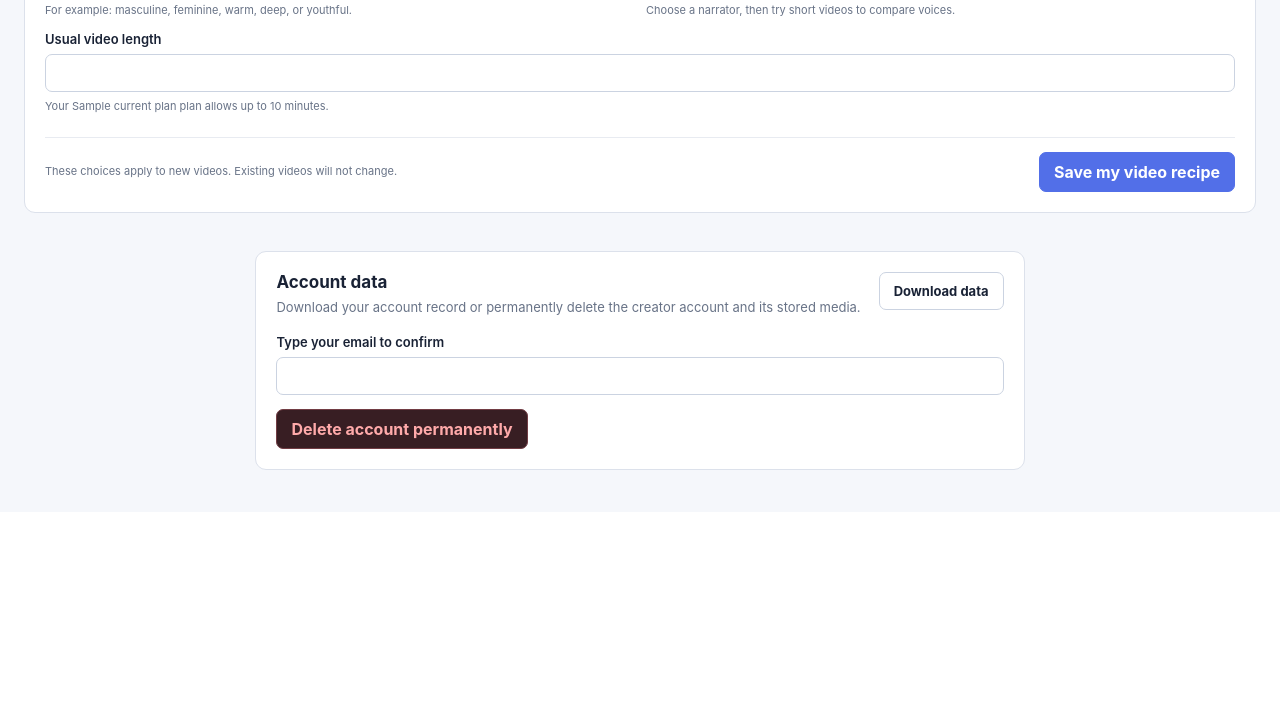
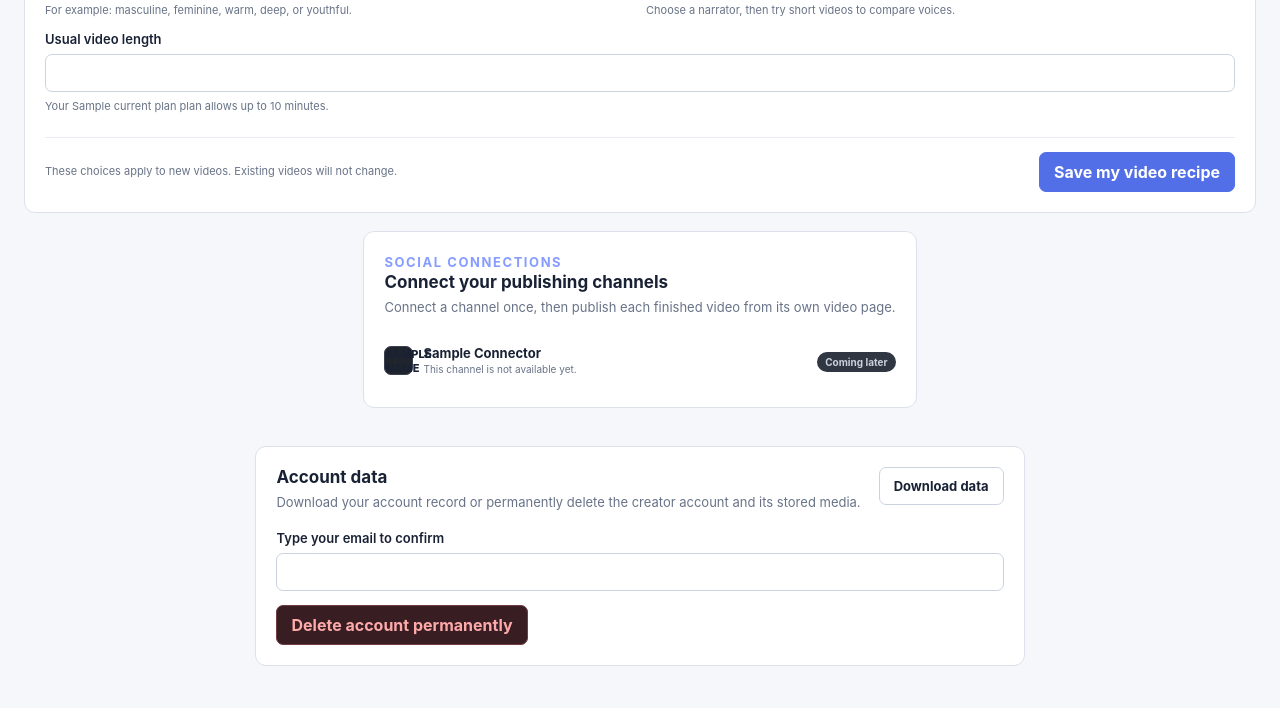
Before and after one commit to abstechnologydeveloper/sleep-doc-pipeline, a FastAPI app: template src/web/templates/settings.html in a window 1280 px wide. Shown: the part 1030-1738 px from the top of the page. Before the commit the page ends 1500 px from the top, so only its background shows below. Run offline with FastAPI, Linux system fonts and the light colour scheme; the template is opened without the code that fills it: most values are stand-ins (such as "Sample title", 1, 10 or a date in 2020); parts of the project's set-up code (start-up, migrations or seed data) failed here and were passed over; some libraries are stand-ins or nearby versions.

Commit message:
What:
*

This change addresses the need by:

*

```diff
--- a/src/backend/app.py
+++ b/src/backend/app.py
@@ -244,13 +244,7 @@ def reusable_media(request: Request) -> list[dict]:
 def reusable_media_job(job) -> bool:
     if not job or not job["video_path"]:
         return False
-    try:
-        platforms = json.loads(job["platforms"])
-    except (TypeError, json.JSONDecodeError):
-        return False
-    return job["kind"] == "automatic" or (
-        job["kind"] == "manual" and not platforms
-    )
+    return job["kind"] in {"automatic", "manual"}
 
 
 def shareable_job(job) -> bool:
@@ -874,6 +868,7 @@ def settings_page(request: Request):
             voice_options=VOICE_OPTIONS,
             voice_directions=VOICE_DIRECTIONS,
             current_plan=PLANS.get(user["plan"], PLANS["free"]),
+            connectors=connector_statuses(int(user["id"])),
             niche_options=NICHE_OPTIONS,
             content_styles=CONTENT_STYLES,
             profile_complete=bool(
@@ -1095,7 +1090,7 @@ def social_page(request: Request):
     redirect = creator_required(request)
     if redirect:
         return redirect
-    return render_social_page(request, request.query_params.get("connection_error"))
+    return RedirectResponse("/settings#social-connections", status_code=303)
 
 
 @app.get("/connections/youtube")
@@ -1109,7 +1104,7 @@ def connect_youtube(request: Request):
         return RedirectResponse(youtube_authorization_url(state), status_code=303)
     except RuntimeError:
         return RedirectResponse(
-            "/social?connection_error=YouTube+connection+is+not+configured",
+            "/settings?connection_error=YouTube+connection+is+not+configured#social-connections",
             status_code=303,
         )
 
@@ -1128,7 +1123,7 @@ def youtube_callback(
     expected = str(request.session.pop("youtube_oauth_state", ""))
     if not expected or not hmac.compare_digest(expected, state):
         return RedirectResponse(
-            "/social?connection_error=Invalid+YouTube+connection+state",
+            "/settings?connection_error=Invalid+YouTube+connection+state#social-connections",
             status_code=303,
         )
     if error:
@@ -1142,7 +1137,7 @@ def youtube_callback(
             else "Google did not approve the YouTube connection. Please try again."
         )
         return RedirectResponse(
-            f"/social?connection_error={quote_plus(message)}", status_code=303
+            f"/settings?connection_error={quote_plus(message)}#social-connections", status_code=303
         )
     user_id = int(current_user(request)["id"])
     try:
@@ -1181,9 +1176,9 @@ def youtube_callback(
         else:
             message = "YouTube could not be connected. Please try again."
         return RedirectResponse(
-            f"/social?connection_error={quote_plus(message)}", status_code=303
-        )
-    return RedirectResponse("/social", status_code=303)
+            f"/settings?connection_error={quote_plus(message)}#social-connections", status_code=303
+        )
+    return RedirectResponse("/settings?youtube_connected=1#social-connections", status_code=303)
 
 
 @app.post("/connections/youtube/disconnect")
@@ -1196,7 +1191,7 @@ def disconnect_youtube(request: Request, csrf: str = Form()):
     except ValueError:
         return HTMLResponse("Invalid form token", status_code=400)
     database.delete_social_connection(int(current_user(request)["id"]), "youtube")
-    return RedirectResponse("/social", status_code=303)
+    return RedirectResponse("/settings?youtube_disconnected=1#social-connections", status_code=303)
 
 
 @app.get("/jobs", response_class=HTMLResponse)
@@ -1411,35 +1406,22 @@ async def create_social_post(request: Request):
     except ValueError as exc:
         return render_social_page(request, str(exc), 400)
     owner_id = int(current_user(request)["id"])
-    if media_job["kind"] == "automatic":
-        if not database.queue_story_publication(
-            job_id=media_job_id,
-            owner_id=owner_id,
-            title=title,
-            description=description,
-            hashtags=hashtags,
-            platforms=platforms,
-            scheduled_at=scheduled_at,
-            youtube_privacy=youtube_privacy,
-        ):
-            return render_social_page(
-                request,
-                "This video is already busy. Wait for it to finish before publishing again.",
-                409,
-            )
-        job_id = media_job_id
-    else:
-        job_id = database.create_job(
-            owner_id=owner_id,
-            kind="manual",
-            title=title,
-            description=description,
-            hashtags=hashtags,
-            platforms=platforms,
-            scheduled_at=scheduled_at,
-            source_path=video_reference,
-            youtube_privacy=youtube_privacy,
-        )
+    if not database.queue_story_publication(
+        job_id=media_job_id,
+        owner_id=owner_id,
+        title=title,
+        description=description,
+        hashtags=hashtags,
+        platforms=platforms,
+        scheduled_at=scheduled_at,
+        youtube_privacy=youtube_privacy,
+    ):
+        return render_social_page(
+            request,
+            "This video is already busy. Wait for it to finish before publishing again.",
+            409,
+        )
+    job_id = media_job_id
     return RedirectResponse(f"/jobs/{job_id}", status_code=303)
 
 
@@ -1511,6 +1493,10 @@ def job_detail(request: Request, job_id: int):
                 else ""
             ),
             thumbnail_ready=thumbnail_available(job),
+            youtube_connected=any(
+                item.name == "youtube" and item.configured
+                for item in connector_statuses(int(current_user(request)["id"]))
+            ) if not is_admin(current_user(request)) else False,
             shareable=shareable_job(job),
             share_url=(
                 str(request.url_for("public_share", token=job["share_token"]))
@@ -1519,6 +1505,57 @@ def job_detail(request: Request, job_id: int):
             ),
         ),
     )
+
+
+@app.post("/jobs/{job_id}/publish")
+async def publish_job(request: Request, job_id: int):
+    redirect = creator_required(request)
+    if redirect:
+        return redirect
+    form = await request.form()
+    try:
+        verify_csrf(request, str(form.get("csrf", "")))
+    except ValueError:
+        return HTMLResponse("Invalid form token", status_code=400)
+    job, _ = owned_job(request, job_id)
+    if not reusable_media_job(job):
+        return HTMLResponse("This finished video is not available.", status_code=409)
+    if not any(
+        item.name == "youtube" and item.configured
+        for item in connector_statuses(int(current_user(request)["id"]))
+    ):
+        return RedirectResponse(
+            f"/jobs/{job_id}?publish_error=Connect+YouTube+before+publishing",
+            status_code=303,
+        )
+    youtube_privacy = str(form.get("youtube_privacy", "public")).strip().lower()
+    if youtube_privacy not in {"public", "unlisted", "private"}:
+        return HTMLResponse("Choose a valid YouTube visibility.", status_code=400)
+    try:
+        scheduled_at = normalized_schedule(str(form.get("scheduled_at", "")))
+        title = str(form.get("title", "")).strip() or str(job["title"] or "")
+        description = str(form.get("description", "")).strip() or str(job["description"] or "")
+        hashtags = str(form.get("hashtags", "")).strip() or str(job["hashtags"] or "")
+        validate_creator_content(title, description, hashtags)
+    except ValueError as exc:
+        return RedirectResponse(
+            f"/jobs/{job_id}?publish_error={quote_plus(str(exc))}", status_code=303
+        )
+    if not database.queue_story_publication(
+        job_id=job_id,
+        owner_id=int(current_user(request)["id"]),
+        title=title,
+        description=description,
+        hashtags=hashtags,
+        platforms=["youtube"],
+        scheduled_at=scheduled_at,
+        youtube_privacy=youtube_privacy,
+    ):
+        return RedirectResponse(
+            f"/jobs/{job_id}?publish_error=This+video+is+already+busy",
+            status_code=303,
+        )
+    return RedirectResponse(f"/jobs/{job_id}?publish=queued", status_code=303)
 
 
 @app.post("/jobs/{job_id}/feedback")
--- a/src/backend/database.py
+++ b/src/backend/database.py
@@ -571,7 +571,7 @@ def queue_story_publication(
     with connect() as db:
         job = db.execute(
             """SELECT id, status FROM jobs WHERE id=? AND owner_id=?
-            AND kind='automatic' AND video_path IS NOT NULL AND video_path!=''
+            AND video_path IS NOT NULL AND video_path!=''
             FOR UPDATE""",
             (job_id, owner_id),
         ).fetchone()
--- a/src/web/templates/base.html
+++ b/src/web/templates/base.html
@@ -32,9 +32,6 @@
         </a>
         <a class="nav-item {{ 'active' if active_section == 'showcase' else '' }}" href="/showcase">
           {{ nav_icon('gallery') }}<span>Story Gallery</span>
-        </a>
-        <a class="nav-item {{ 'active' if active_section == 'social' else '' }}" href="/social">
-          {{ nav_icon('publish') }}<span>Publish</span>
         </a>
         {% if not is_admin %}<a class="nav-item {{ 'active' if active_section == 'notifications' else '' }}" href="/notifications">{{ nav_icon('bell') }}<span>Updates</span></a>{% endif %}
         <a class="nav-item {{ 'active' if active_section == 'settings' else '' }}" href="/settings">
--- a/src/web/templates/overview.html
+++ b/src/web/templates/overview.html
@@ -11,7 +11,7 @@
   <div class="setup-steps">
     <a class="setup-step {{ 'complete' if creator_setup.profile_complete else '' }}" href="/settings"><span>{{ '✓' if creator_setup.profile_complete else '1' }}</span><div><strong>Tell us what you make</strong><small>Choose your viewers, story type, picture look, and goal.</small></div><b>{{ 'Edit' if creator_setup.profile_complete else 'Start' }} →</b></a>
     <a class="setup-step {{ 'complete' if creator_setup.has_video else '' }}" href="{{ '/pricing' if current_user.plan == 'free' else '/storytelling' }}"><span>{{ '✓' if creator_setup.has_video else '2' }}</span><div><strong>{{ 'Choose a video plan' if current_user.plan == 'free' else 'Make your first video' }}</strong><small>{{ 'Video creation starts with a paid plan.' if current_user.plan == 'free' else 'Enter one idea and choose the length. We handle the rest.' }}</small></div><b>{{ 'See plans' if current_user.plan == 'free' else ('Create another' if creator_setup.has_video else 'Create') }} →</b></a>
-    <a class="setup-step {{ 'complete' if creator_setup.youtube_connected else '' }}" href="{{ '/connections/youtube' if not creator_setup.youtube_connected else '/social' }}"><span>{{ '✓' if creator_setup.youtube_connected else '3' }}</span><div><strong>Connect YouTube when ready</strong><small>This is optional. You can always download your finished video.</small></div><b>{{ 'Publish' if creator_setup.youtube_connected else 'Connect' }} →</b></a>
+    <a class="setup-step {{ 'complete' if creator_setup.youtube_connected else '' }}" href="{{ '/settings#social-connections' if not creator_setup.youtube_connected else '/jobs' }}"><span>{{ '✓' if creator_setup.youtube_connected else '3' }}</span><div><strong>Connect YouTube when ready</strong><small>This is optional. You can always download your finished video.</small></div><b>{{ 'View videos' if creator_setup.youtube_connected else 'Connect' }} →</b></a>
   </div>
 </section>
 {% endif %}
@@ -37,7 +37,7 @@
 </div>
 
 <section class="panel">
-  <div class="section-heading"><div><h2>Latest finished videos</h2><p>Watch, download{% if not is_admin %}, or publish{% endif %} completed work.</p></div>{% if not is_admin %}<a href="/social">Open video library</a>{% endif %}</div>
+  <div class="section-heading"><div><h2>Latest finished videos</h2><p>Watch, download{% if not is_admin %}, or publish{% endif %} completed work.</p></div>{% if not is_admin %}<a href="/jobs">Open video library</a>{% endif %}</div>
   {% include '_media_grid.html' %}
 </section>
 {% endblock %}
--- a/src/web/templates/settings.html
+++ b/src/web/templates/settings.html
@@ -14,5 +14,10 @@
     </form>
   </section>
 </div>
+<section class="panel" id="social-connections">
+  <div class="section-heading"><div><p class="eyebrow">Social connections</p><h2>Connect your publishing channels</h2><p>Connect a channel once, then publish each finished video from its own video page.</p></div></div>
+  {% if request.query_params.get('connection_error') %}<div class="alert error">{{ request.query_params.get('connection_error') }}</div>{% elif request.query_params.get('youtube_connected') %}<div class="alert success">YouTube was connected successfully.</div>{% elif request.query_params.get('youtube_disconnected') %}<div class="alert success">YouTube was disconnected.</div>{% endif %}
+  {% include '_connectors.html' %}
+</section>
 <section class="panel danger-zone"><div class="section-heading"><div><h2>Account data</h2><p>Download your account record or permanently delete the creator account and its stored media.</p></div><a class="button secondary" href="/account/export">Download data</a></div><form method="post" action="/account/delete" class="studio-form" onsubmit="return confirm('Permanently delete your account, jobs, and media?')"><input type="hidden" name="csrf" value="{{ csrf }}"><label>Type your email to confirm<input name="confirmation" type="email" required placeholder="{{ current_user.email }}"></label><button class="button danger" type="submit">Delete account permanently</button></form></section>
 {% endblock %}
```
Also changed, not shown: src/pipeline/audio.py (+25 -9 lines), src/web/templates/job.html (+17 -0 lines).
